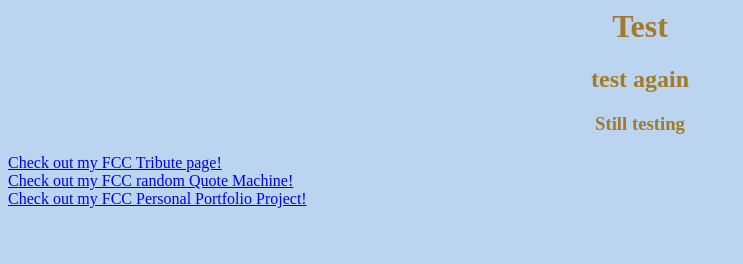
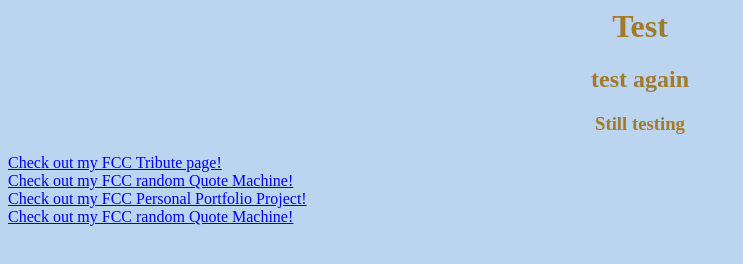
Before and after one commit to DrewPratt/DrewPratt.github.io, a plain HTML site: page index.html in a window 1280 px wide. Shown: the whole page, without its empty margins (0-743 px from the left). Drawn offline with Linux system fonts and the light colour scheme.

Commit message:
Links
Corrected link for updated quote machine, added link for weather app

```diff
--- a/index.html
+++ b/index.html
@@ -10,10 +10,13 @@
       <a href="https://drewpratt.github.io/FCC-Projects/freecodecamp-build-a-tribute-page/" target="blank">Check out my FCC Tribute page!</a>
             </div>
             <div>
-      <a href="https://drewpratt.github.io/FCC-Projects/random-quote-machine-fcc-fork-2/" target="blank">Check out my FCC random Quote Machine!</a>
+      <a href="https://drewpratt.github.io/FCC-Projects/free-code-camp-random-quote-machine/" target="blank">Check out my FCC random Quote Machine!</a>
             </div>
             <div>
       <a href="https://drewpratt.github.io/FCC-Projects/freecodecamp-build-a-personal-portfolio-page-1-1/" target="blank">Check out my FCC Personal Portfolio Project!</a>
             </div>
+            <div>
+      <a href="https://drewpratt.github.io/FCC-Projects/Freecodecamp-Weather-app/" target="blank">Check out my FCC random Quote Machine!</a>
+            </div>
       </div>
 </body>
```
